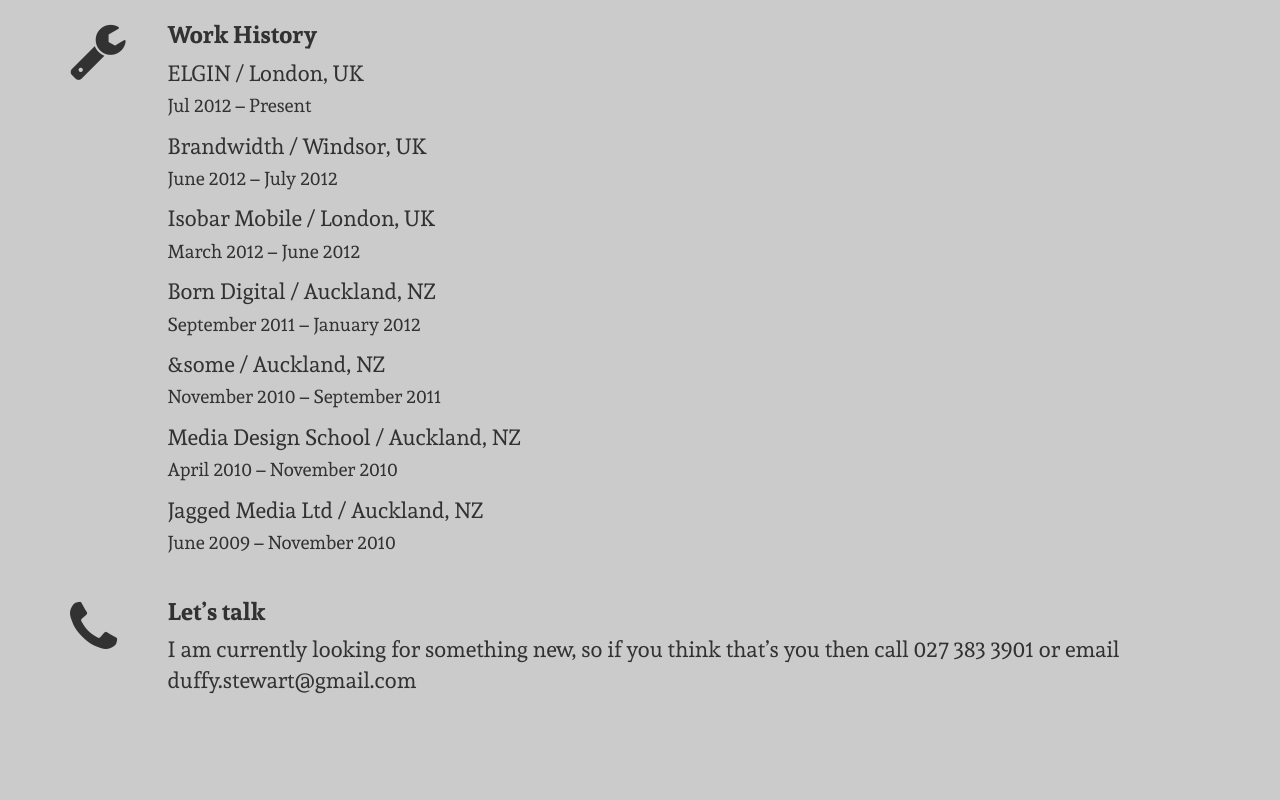
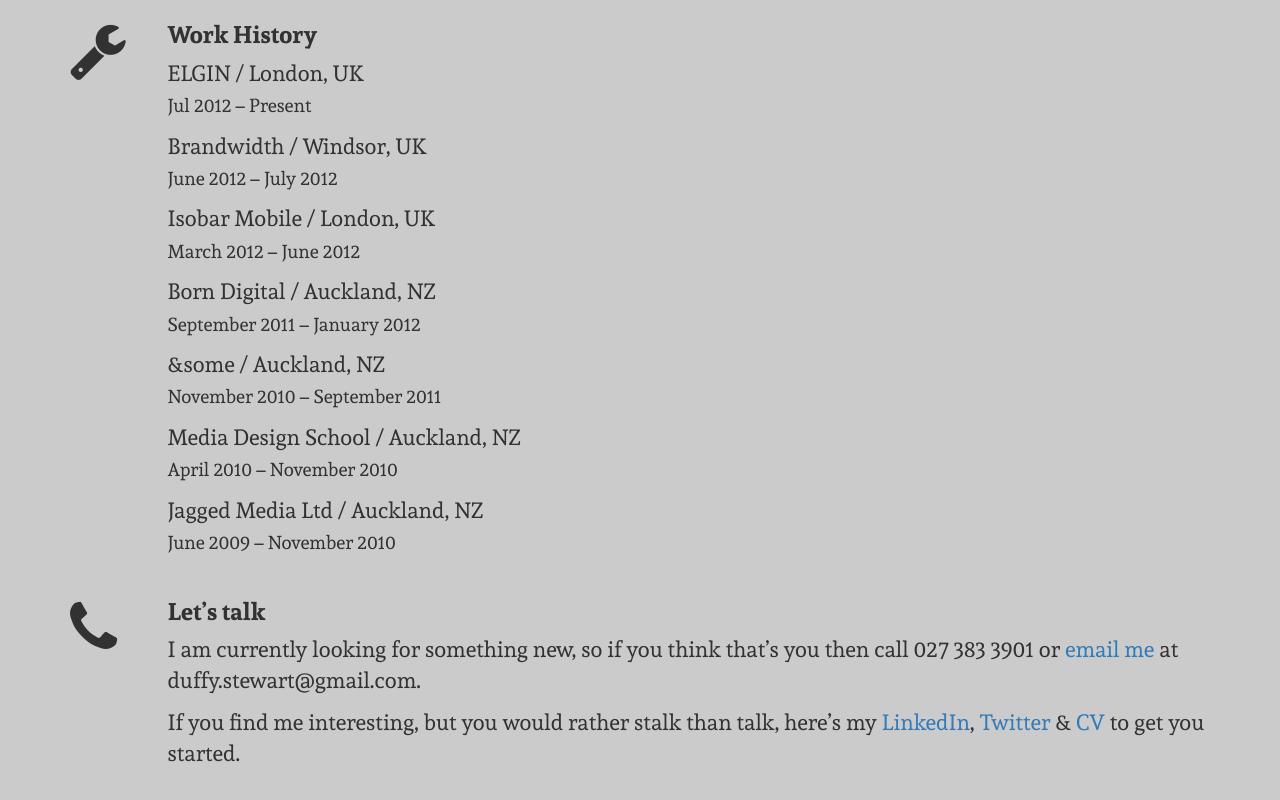
Before and after one commit to stewartduffy/portfolio-v2, a website: page app/index.html in a window 1280 px wide. Shown: the part 1013-1813 px from the top of the page. Before the commit the page ends 1750 px from the top, so only its background shows below. Drawn offline with Linux system fonts and the light colour scheme.

Commit message:
[deploy: production] adds stalking contacting info to lets talk section.

```diff
--- a/app/index.html
+++ b/app/index.html
@@ -116,7 +116,8 @@
                     </div>
                     <div class="col-md-11">
                         <h3 id="contact">Let’s talk</h3>
-                        <p>I am currently looking for something new, so if you think that’s you then call 027 383 3901 or email duffy.stewart@gmail.com</p>
+                        <p>I am currently looking for something new, so if you think that’s you then call 027 383 3901 or <a href="mailto:duffy.stewart@gmail.com">email me</a> at duffy.stewart@gmail.com.</p>
+                        <p>If you find me interesting, but you would rather stalk than talk, here’s my <a href="http://nz.linkedin.com/in/stewartduffy/en">LinkedIn</a>, <a href="https://twitter.com/sbf_duffy">Twitter</a> &amp; <a href="/downloads/stewart_duffy_cv.pdf">CV</a> to get you started.</p>
                     </div>
                 </div>
 
```
